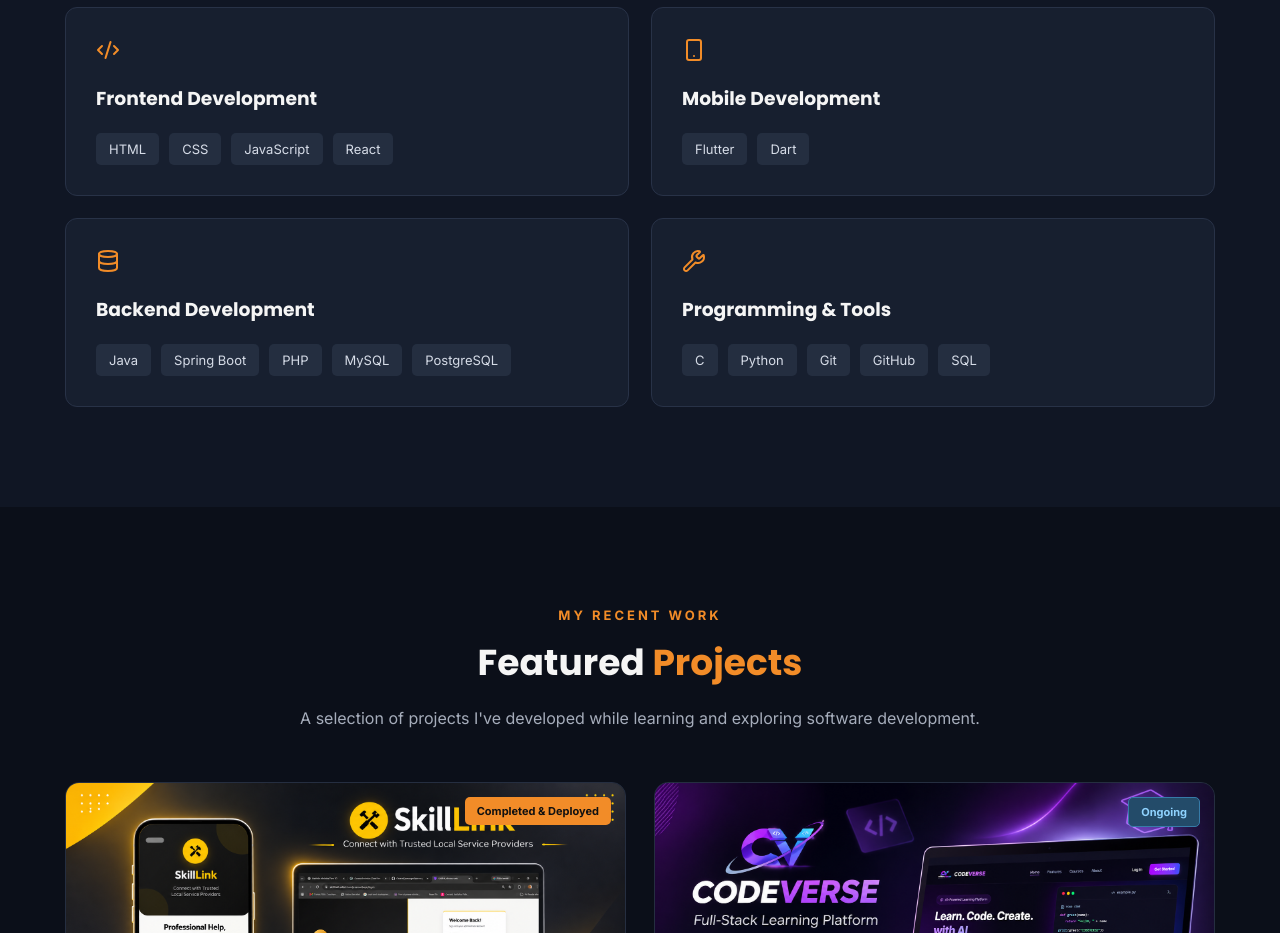
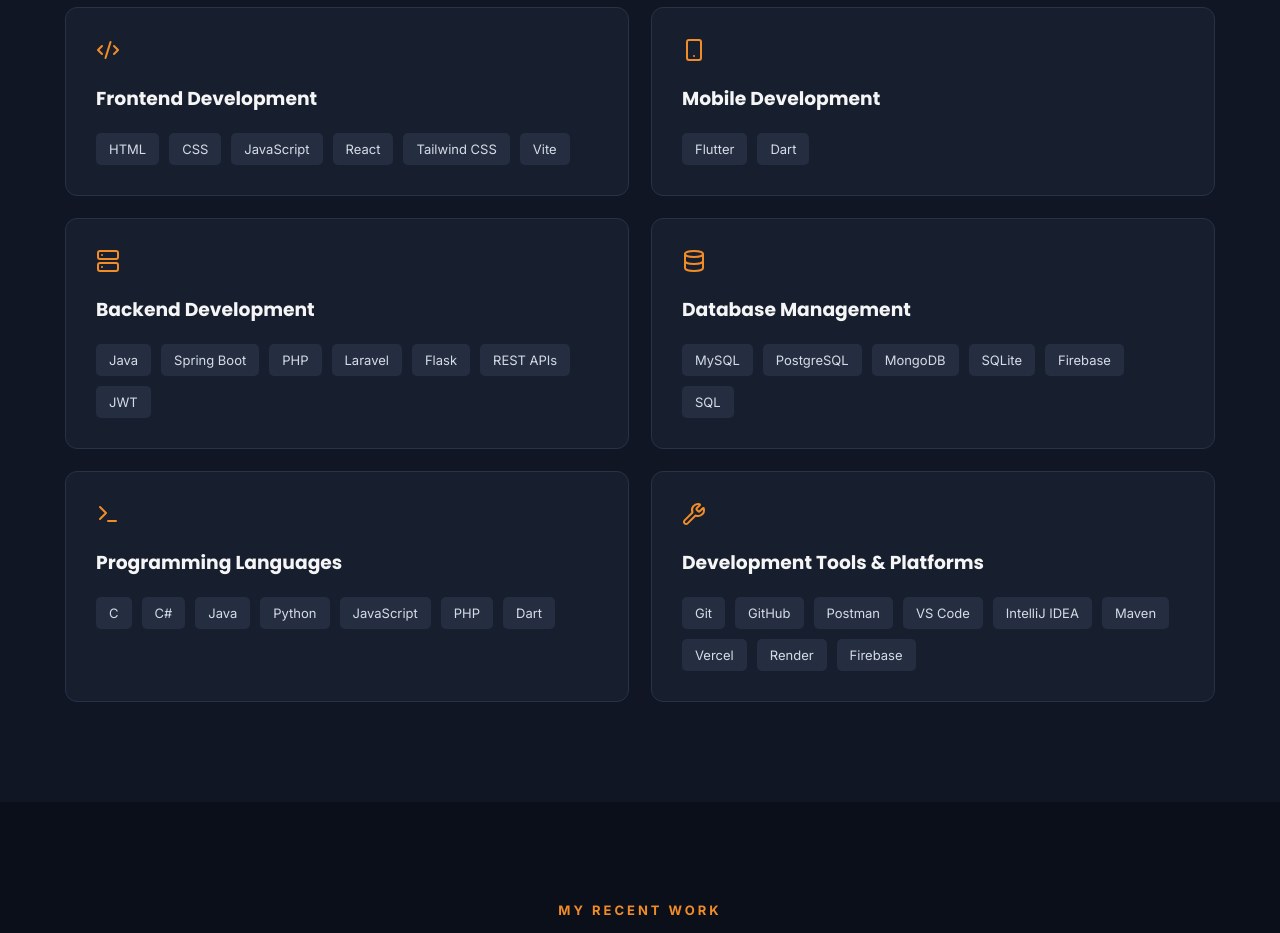
Before and after one commit to CharuniLiyanage/charuni-portfolio, a React (Vite) app in the folder charuni-portfolio/: page / in a window 1280 px wide. Shown: the part 1880-2813 px from the top of the page. Built offline with nearby package versions, Linux system fonts and the light colour scheme.

Commit message:
Update skills

```diff
--- a/charuni-portfolio/src/components/Skills.jsx
+++ b/charuni-portfolio/src/components/Skills.jsx
@@ -2,7 +2,9 @@
 import {
   Code2,
   Smartphone,
+  Server,
   Database,
+  Terminal,
   Wrench,
 } from "lucide-react";
 
@@ -10,7 +12,14 @@ const skillGroups = [
   {
     title: "Frontend Development",
     icon: <Code2 />,
-    skills: ["HTML", "CSS", "JavaScript", "React"],
+    skills: [
+      "HTML",
+      "CSS",
+      "JavaScript",
+      "React",
+      "Tailwind CSS",
+      "Vite",
+    ],
   },
   {
     title: "Mobile Development",
@@ -19,13 +28,56 @@ const skillGroups = [
   },
   {
     title: "Backend Development",
-    icon: <Database />,
-    skills: ["Java", "Spring Boot", "PHP", "MySQL", "PostgreSQL"],
+    icon: <Server />,
+    skills: [
+      "Java",
+      "Spring Boot",
+      "PHP",
+      "Laravel",
+      "Flask",
+      "REST APIs",
+      "JWT",
+    ],
   },
   {
-    title: "Programming & Tools",
+    title: "Database Management",
+    icon: <Database />,
+    skills: [
+      "MySQL",
+      "PostgreSQL",
+      "MongoDB",
+      "SQLite",
+      "Firebase",
+      "SQL",
+    ],
+  },
+  {
+    title: "Programming Languages",
+    icon: <Terminal />,
+    skills: [
+      "C",
+      "C#",
+      "Java",
+      "Python",
+      "JavaScript",
+      "PHP",
+      "Dart",
+    ],
+  },
+  {
+    title: "Development Tools & Platforms",
     icon: <Wrench />,
-    skills: ["C", "Python", "Git", "GitHub", "SQL"],
+    skills: [
+      "Git",
+      "GitHub",
+      "Postman",
+      "VS Code",
+      "IntelliJ IDEA",
+      "Maven",
+      "Vercel",
+      "Render",
+      "Firebase",
+    ],
   },
 ];
 
@@ -35,13 +87,19 @@ function Skills() {
       <div className="container">
         <div className="section-heading">
           <p className="section-subtitle">WHAT I WORK WITH</p>
-          <h2>My <span className="accent">Skills</span></h2>
+
+          <h2>
+            My <span className="accent">Skills</span>
+          </h2>
         </div>
 
         <div className="skills-grid">
           {skillGroups.map((group) => (
             <div className="skill-card" key={group.title}>
-              <div className="skill-icon">{group.icon}</div>
+              <div className="skill-icon">
+                {group.icon}
+              </div>
+
               <h3>{group.title}</h3>
 
               <div className="skill-tags">
```
